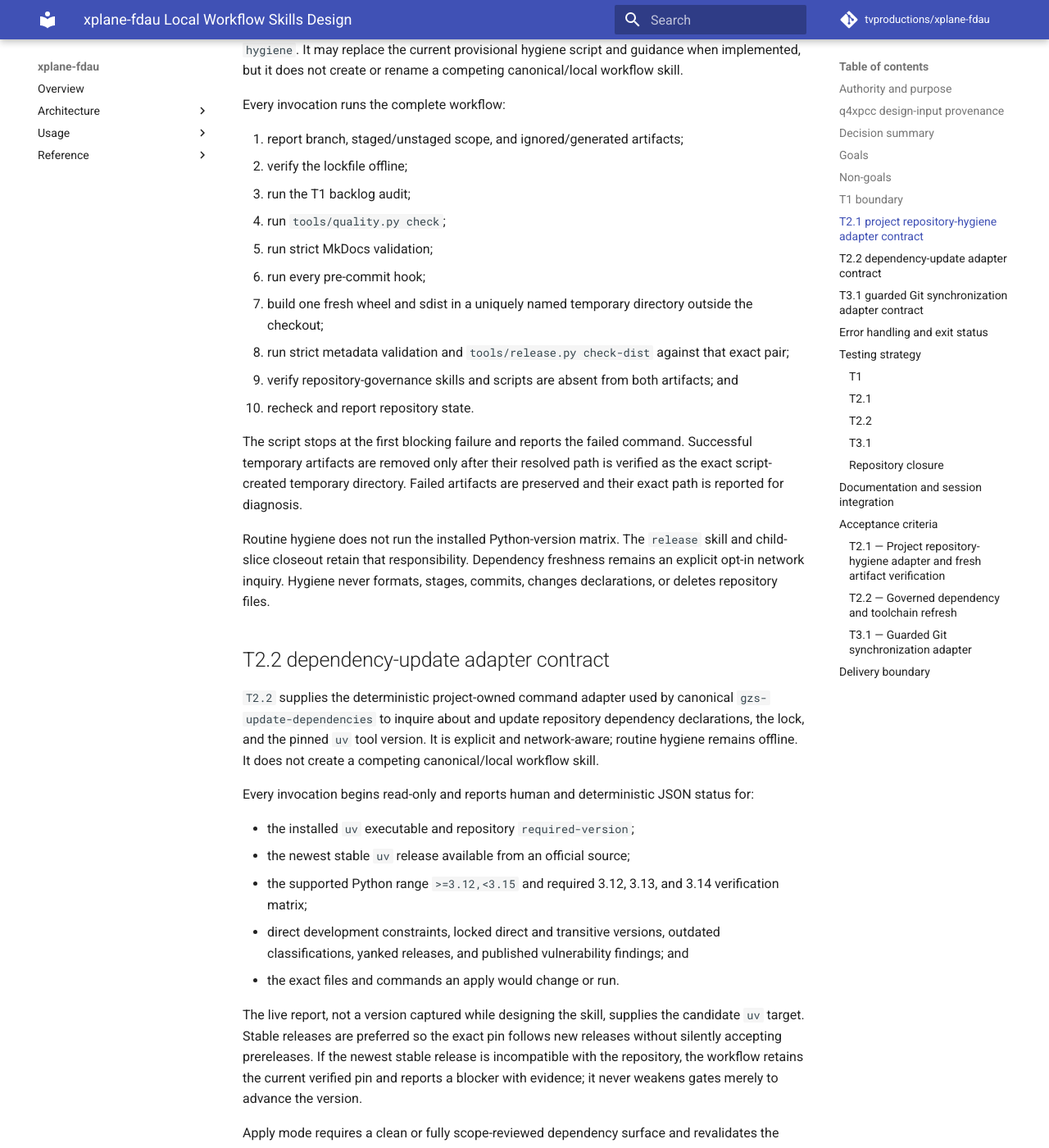
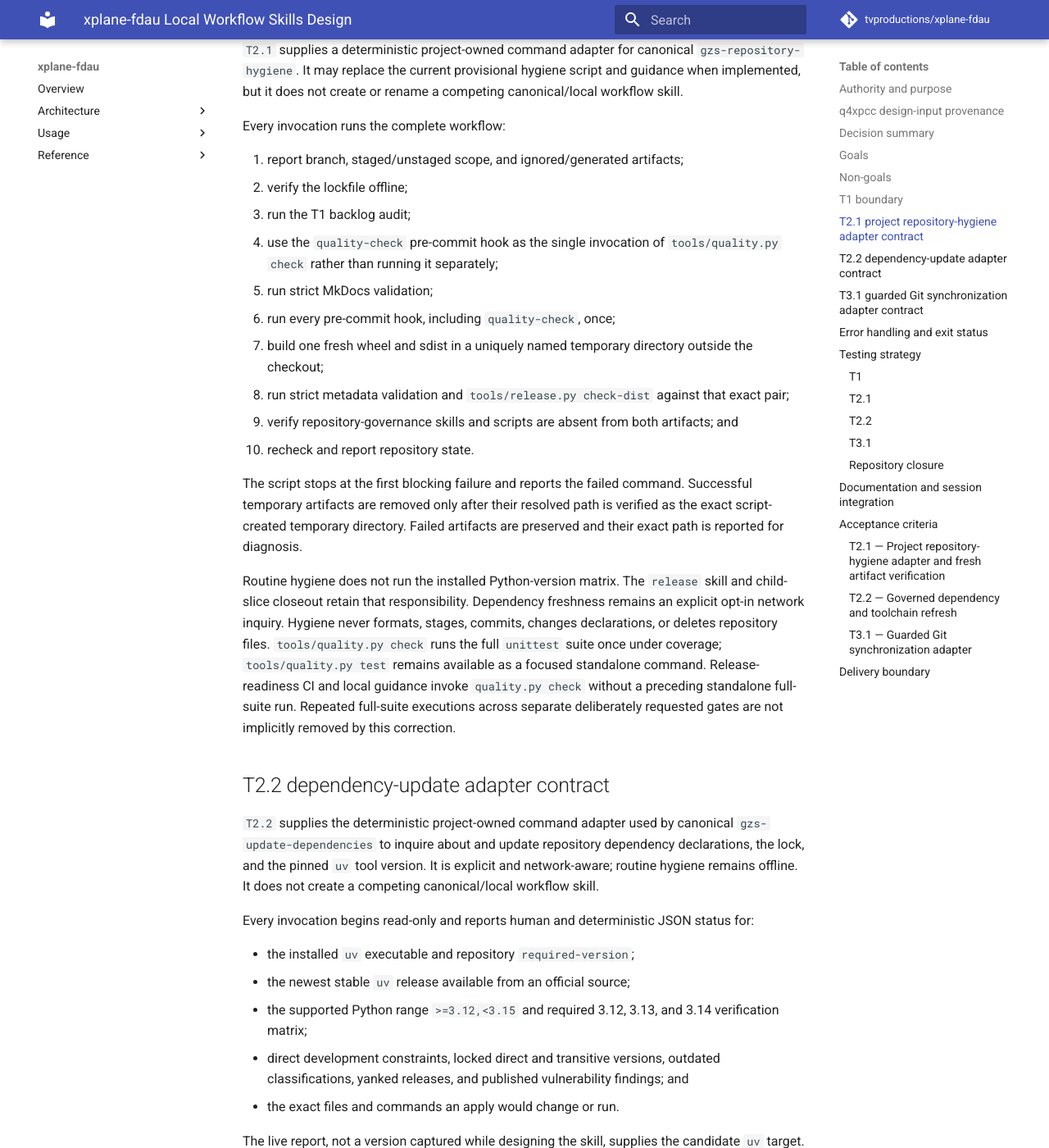
Before and after one commit to tvproductions/xplane-fdau, an MkDocs documentation site: the page built from docs/superpowers/specs/2026-08-15-xplane-fdau-local-workflow-skills-design.md, in a window 1280 px wide and 1400 px high, scrolled down 3925 px. Shown: the whole window at 82% size. Built offline with MkDocs 1.6.1 and Material for MkDocs 9.7.7, drawn with Linux system fonts in a browser that asks for light colours; comment, search, counter and statistics services are not loaded; some of the changed text lies outside the part shown.

Commit message:
fix: run aggregate verification once

```diff
--- a/docs/superpowers/specs/2026-08-15-xplane-fdau-local-workflow-skills-design.md
+++ b/docs/superpowers/specs/2026-08-15-xplane-fdau-local-workflow-skills-design.md
@@ -6,7 +6,7 @@
 - **Decision owner:** Jeff / tvproductions
 - **Roadmap epic:** `T2`
 - **Roadmap children:** `T2.1`, `T2.2`, `T3.1`
-- **Approval:** 2026-08-15 — Jeff / tvproductions; canonical workflow amendment approved 2026-09-05 by Jeff / tvproductions
+- **Approval:** 2026-08-15 — Jeff / tvproductions; canonical workflow amendment approved 2026-09-05 by Jeff / tvproductions; single-pass verification correction approved 2026-09-19 by Jeff / tvproductions
 
 ## Authority and purpose
 
@@ -151,9 +151,10 @@ Every invocation runs the complete workflow:
 1. report branch, staged/unstaged scope, and ignored/generated artifacts;
 2. verify the lockfile offline;
 3. run the T1 backlog audit;
-4. run `tools/quality.py check`;
+4. use the `quality-check` pre-commit hook as the single invocation of
+   `tools/quality.py check` rather than running it separately;
 5. run strict MkDocs validation;
-6. run every pre-commit hook;
+6. run every pre-commit hook, including `quality-check`, once;
 7. build one fresh wheel and sdist in a uniquely named temporary directory
    outside the checkout;
 8. run strict metadata validation and `tools/release.py check-dist` against
@@ -171,6 +172,11 @@ Routine hygiene does not run the installed Python-version matrix. The
 `release` skill and child-slice closeout retain that responsibility. Dependency
 freshness remains an explicit opt-in network inquiry. Hygiene never formats,
 stages, commits, changes declarations, or deletes repository files.
+`tools/quality.py check` runs the full `unittest` suite once under coverage;
+`tools/quality.py test` remains available as a focused standalone command.
+Release-readiness CI and local guidance invoke `quality.py check` without a
+preceding standalone full-suite run. Repeated full-suite executions across separate
+deliberately requested gates are not implicitly removed by this correction.
 
 ## T2.2 dependency-update adapter contract
 
```
Also changed, not shown: .codex/skills/code-quality/SKILL.md (+4 -1 lines), .codex/skills/hygiene/SKILL.md (+4 -1 lines), .codex/skills/release/SKILL.md (+0 -4 lines), docs/superpowers/maintenance/2026-09-19-single-pass-verification-correction.md (added, +59 -0 lines), 6 other files.
